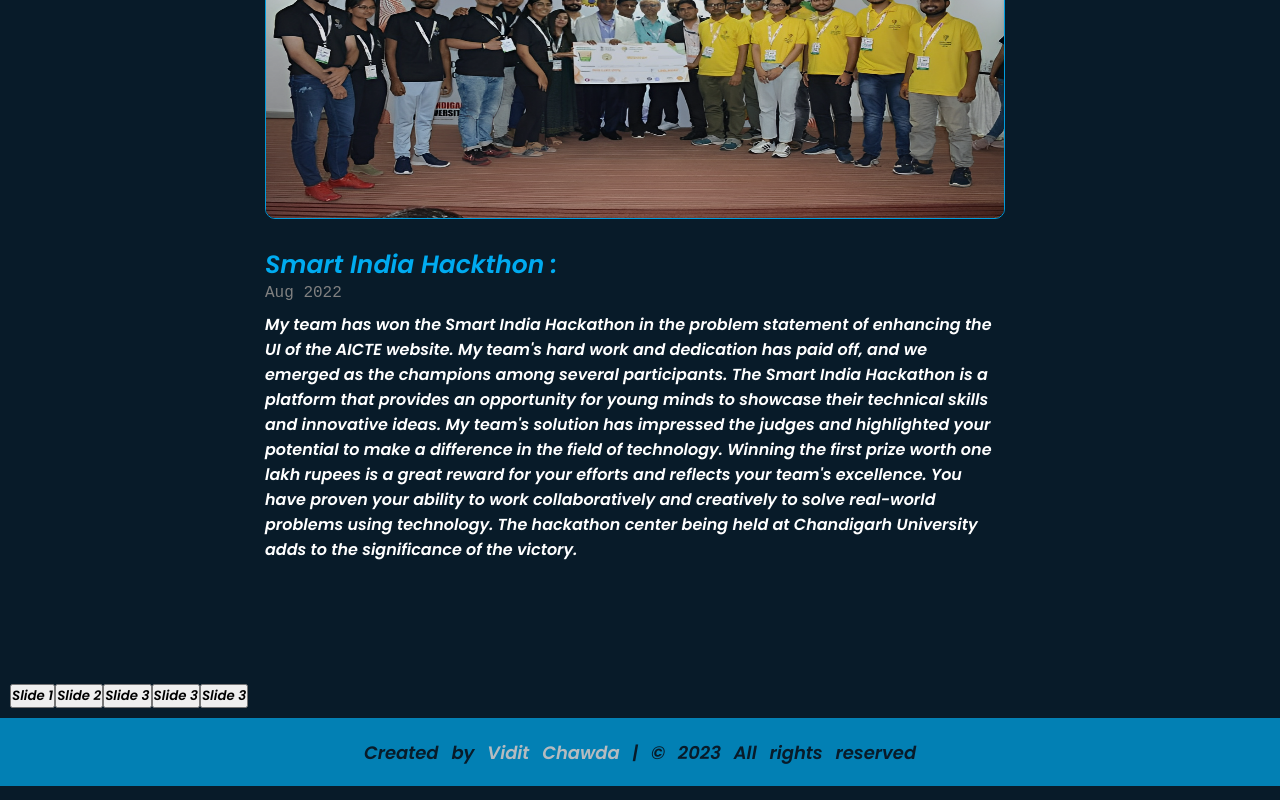
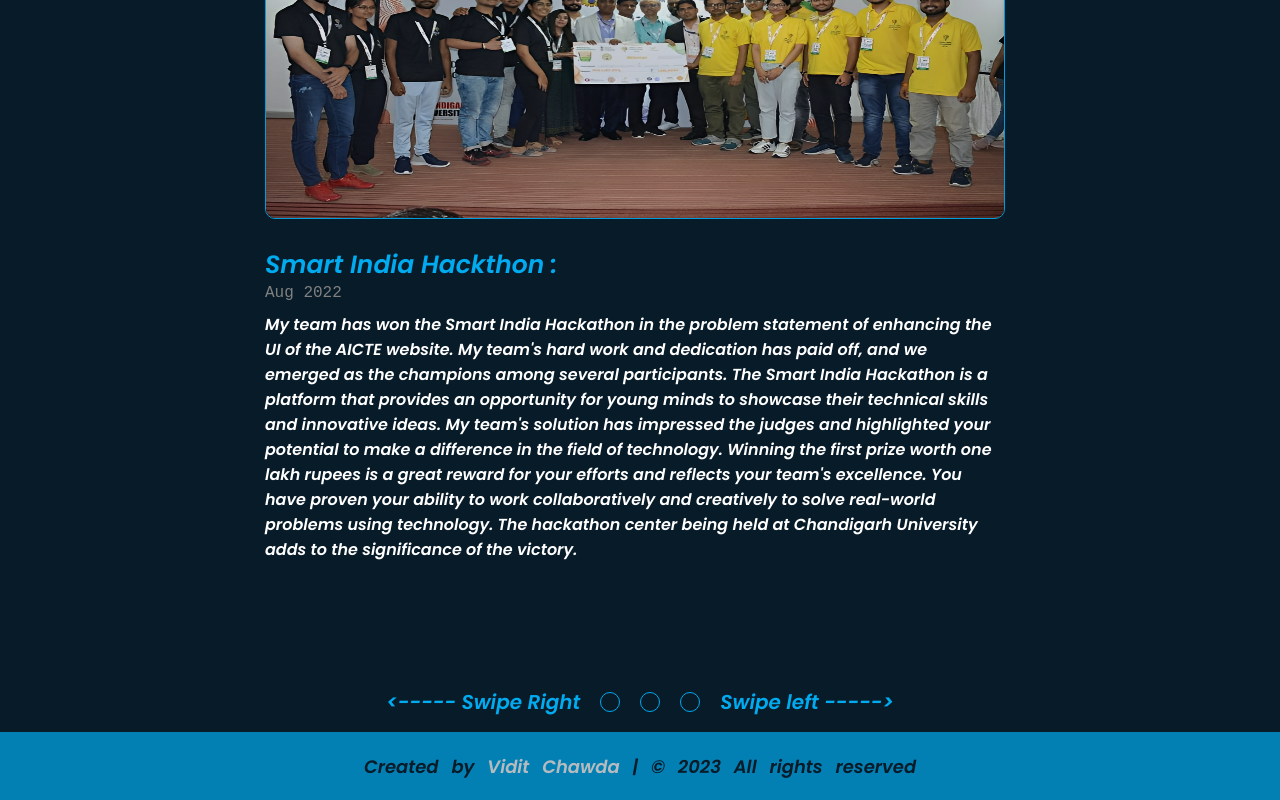
Before and after one commit to ViditChawda/portfolio-final-, a Next.js app: page / in a window 1280 px wide. Shown: the part 5068-5868 px from the top of the page. Built offline with nearby package versions, Linux system fonts and the light colour scheme.

Commit message:
first commit

```diff
--- a/src/containers/Achievements.jsx
+++ b/src/containers/Achievements.jsx
@@ -47,12 +47,12 @@
 " date="Aug 2022" />
 
       </div>
-      <div className="carousel-nav">
-        <button onClick={() => scrollToSlide(0)}>Slide 1</button>
-        <button onClick={() => scrollToSlide(1)}>Slide 2</button>
-        <button onClick={() => scrollToSlide(2)}>Slide 3</button>
-        <button onClick={() => scrollToSlide(3)}>Slide 3</button>
-        <button onClick={() => scrollToSlide(4)}>Slide 3</button>
+      <div className={styles.carouselNav}>
+        <div className={styles.arrow}>{`<----- Swipe Right`}</div>
+        <button className={styles.button} onClick={() => scrollToSlide(0)}></button>
+        <button className={styles.button} onClick={() => scrollToSlide(1)}></button>
+        <button className={styles.button} onClick={() => scrollToSlide(2)}></button>
+        <div className={styles.arrow}>{'Swipe left ----->'}</div>
       </div>
     </div>
   )
--- a/src/styles/containers/Achievements.module.scss
+++ b/src/styles/containers/Achievements.module.scss
@@ -35,6 +35,33 @@
     .slider {
         border: 1px solid #00abf0;
         margin: auto;
+    }
+
+    .carouselNav{
+        display: flex;
+        justify-content: center;
+        align-items: center;
+
+        .button{
+            border: 1px solid #00abf0;
+            height: 20px;
+            margin: 10px;
+            width: 20px;
+            background-color: transparent;
+            border-radius: 20px;
+            transition: .3s;
+
+            &:hover{
+                background-color: #00abf0;
+                cursor: pointer;
+            }
+        }
+        .arrow{
+            color: #00abf0;
+            font-size: 20px;
+            margin: 0px 10px;
+        }
+
     }
 }
 
```
